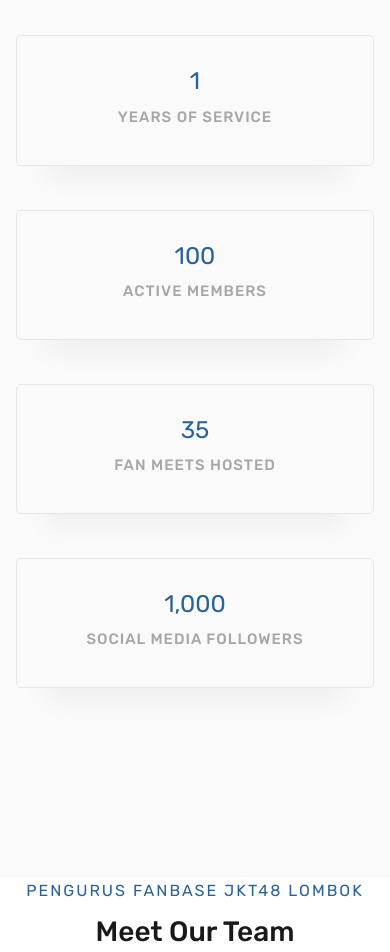
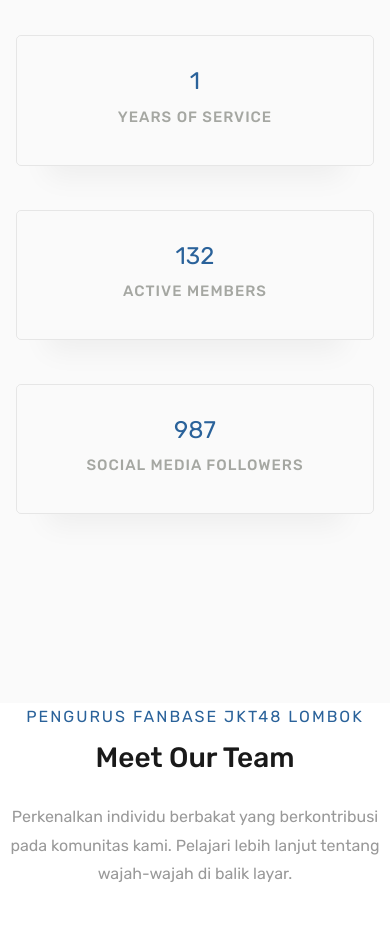
Before and after one commit to LaluSirdi/GALAX, a Flask app: page /about in a window 390 px wide. Shown: the part 898-1850 px from the top of the page. Run offline with Flask 3, Linux system fonts and the light colour scheme; some libraries are stand-ins or nearby versions; some web fonts are replaced.

Commit message:
update about dan merch

```diff
--- a/templates/about.html
+++ b/templates/about.html
@@ -37,7 +37,7 @@
 		          <div class="col-md-6 col-lg-3 justify-content-center counter-wrap ftco-animate d-flex">
 		            <div class="block-18 text-center py-4 px-3 mb-4 align-self-stretch d-flex">
 		              <div class="text">
-		                <strong class="number" data-number="100">0</strong>
+		                <strong class="number" data-number="132">0</strong>
 		                <span style="color: #a5a7a2;">Active Members</span>
 		              </div>
 		            </div>
@@ -45,15 +45,7 @@
 		          <div class="col-md-6 col-lg-3 justify-content-center counter-wrap ftco-animate d-flex">
 		            <div class="block-18 text-center py-4 px-3 mb-4 align-self-stretch d-flex">
 		              <div class="text">
-		                <strong class="number" data-number="35">0</strong>
-		                <span style="color: #a5a7a2;">Fan Meets Hosted</span>
-		              </div>
-		            </div>
-		          </div>
-		          <div class="col-md-6 col-lg-3 justify-content-center counter-wrap ftco-animate d-flex">
-		            <div class="block-18 text-center py-4 px-3 mb-4 align-self-stretch d-flex">
-		              <div class="text">
-		                <strong class="number" data-number="1000">0</strong>
+		                <strong class="number" data-number="987">0</strong>
 		                <span style="color: #a5a7a2;">Social Media Followers</span>
 		              </div>
 		            </div>
--- a/templates/merchandise.html
+++ b/templates/merchandise.html
@@ -14,7 +14,7 @@
               <div class="trending_content">
                 <p class="trending_p">Product</p>
                 <h2 class="trending_title">Exclusive JKT48 Merchandise!</h2>
-                <a href="#shop" class="trending_btn">Shop Now!</a>
+                <a href="#room" class="trending_btn">Shop Now!</a>
               </div>
               <div class="img_conta">
                 <img src="../static/assets/img/product/banner-2.png" alt="header" class="img_large" />
```
